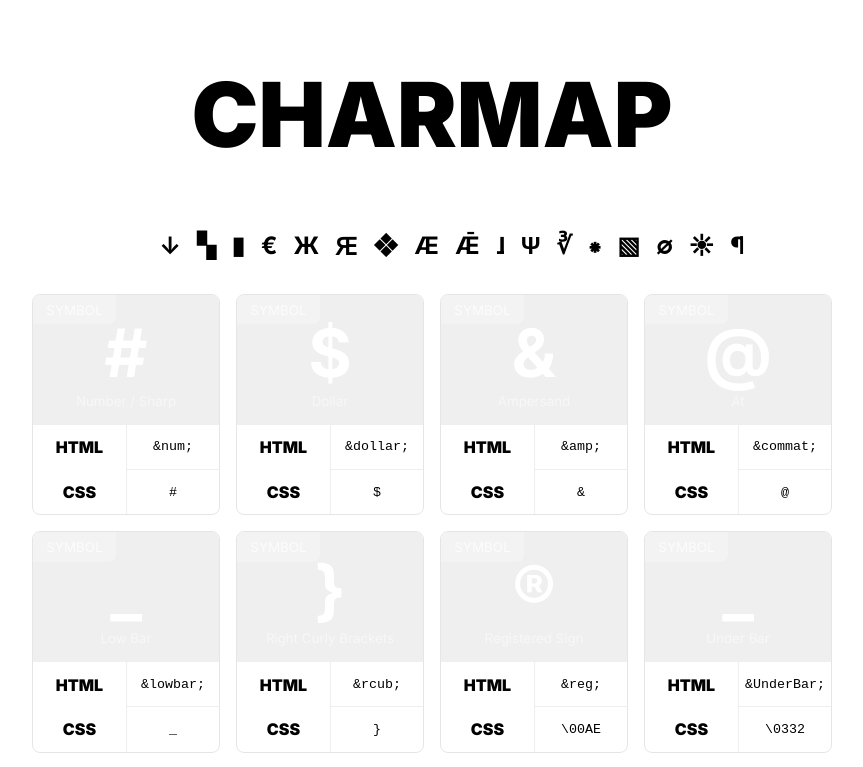
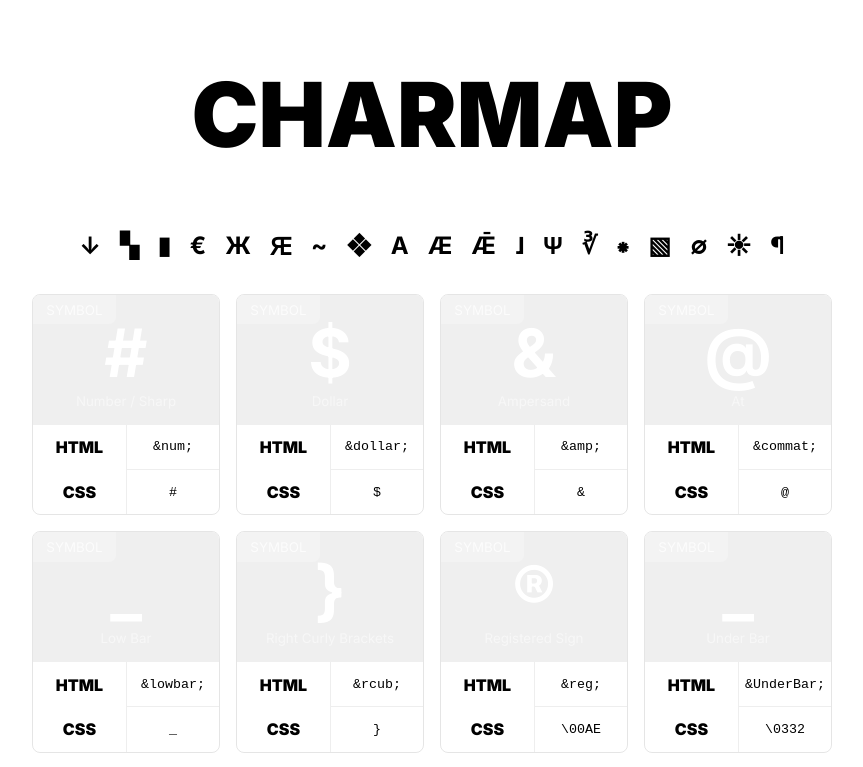
Before and after one commit to elvessousa/charmap, a Next.js app: page / in a window 1280 px wide. Shown: the top 767 px of the page, without its empty margins (208-1071 px from the left). Built offline with nearby package versions, Linux system fonts and the light colour scheme.

Commit message:
Including pages.

```diff
--- a/components/Filter/index.tsx
+++ b/components/Filter/index.tsx
@@ -9,7 +9,9 @@ const Filter: React.FC = () => {
     { category: "currency", symbol: "&euro;" },
     { category: "cyrillic", symbol: "&ZHcy;" },
     { category: "cyrillic-sup", symbol: "&#1304;" },
+    { category: "diacritical", symbol: "&#126;" },
     { category: "dingbats", symbol: "&#10070;" },
+    { category: "latin", symbol: "A" },
     { category: "extended", symbol: "&AElig;" },
     { category: "extended2", symbol: "&#482;" },
     { category: "latin-mod", symbol: "&#745;" },
@@ -21,7 +23,6 @@ const Filter: React.FC = () => {
     { category: "space", symbol: "&empty;" },
     { category: "symbols", symbol: "&#9728;" },
     { category: "typography", symbol: "&para;" },
-    // { category: "phonetic", symbol: "#e66100" },
     // { category: "yellow", symbol: "#f5c211" },
   ];
 
--- a/components/Filter/styles.ts
+++ b/components/Filter/styles.ts
@@ -1,7 +1,7 @@
 import styled from "styled-components";
 
 export const FilterNavigation = styled.nav`
-  width: 40em;
+  width: 45em;
   margin: 2em auto;
 
   @media screen and (min-width: 15em) and (max-width: 47em) {
@@ -29,6 +29,7 @@ export const FilterNavigation = styled.nav`
   ul {
     list-style: none;
     display: flex;
+    padding: 0;
     align-items: center;
     justify-content: space-between;
   }
```
